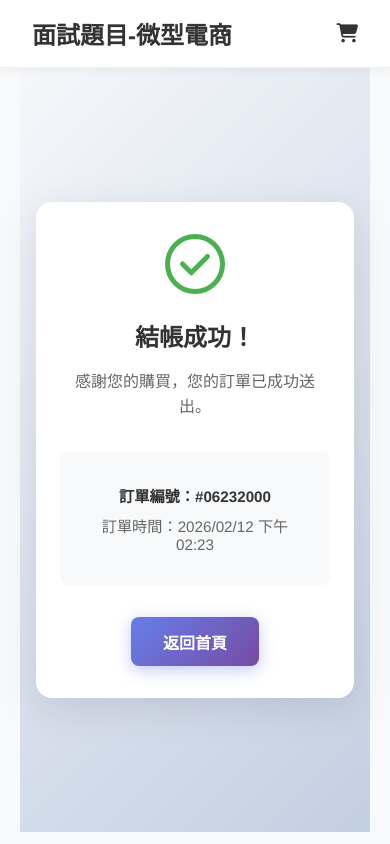
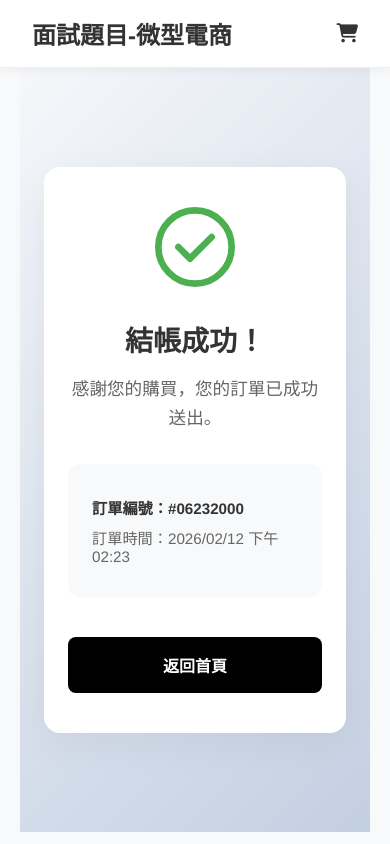
Before and after one commit to a6220498/interview-commerce, a Vue app: page /checkout-success in a window 390 px wide. Built offline with nearby package versions, Linux system fonts and the light colour scheme.

Commit message:
refactor: 將全域 SCSS 樣式拆分為模組化檔案，並更新組件以使用新的樣式結構與動畫。

```diff
--- /dev/null
+++ b/src/assets/scss/_animations.scss
@@ -0,0 +1,9 @@
+.fade-enter-active,
+.fade-leave-active {
+    transition: opacity 0.3s ease;
+}
+
+.fade-enter,
+.fade-leave-to {
+    opacity: 0;
+}
--- /dev/null
+++ b/src/assets/scss/_base.scss
@@ -0,0 +1,28 @@
+* {
+    box-sizing: border-box;
+}
+
+html {
+    width: 100%;
+    font-size: 16px;
+}
+
+body {
+    font-family: 'Helvetica Neue', Arial, sans-serif;
+    -webkit-font-smoothing: antialiased;
+    background-color: var(--background-color);
+    color: var(--text-primary);
+    margin: 0;
+    padding: 0;
+}
+
+#app {
+    width: 100%;
+    max-width: 2000px;
+}
+
+ul {
+    list-style: none;
+    padding: 0;
+    margin: 0;
+}
--- /dev/null
+++ b/src/assets/scss/_buttons.scss
@@ -0,0 +1,54 @@
+button {
+    cursor: pointer;
+    transition: all 0.2s ease;
+    border: none;
+    font-family: inherit;
+
+    &:active {
+        transform: scale(0.98);
+    }
+
+    &:disabled {
+        cursor: not-allowed;
+        opacity: 0.6;
+    }
+}
+
+.btn {
+    display: inline-flex;
+    align-items: center;
+    justify-content: center;
+    padding: 0.75rem 1.5rem;
+    border-radius: 8px;
+    font-weight: 600;
+    font-size: 1rem;
+    text-decoration: none;
+    cursor: pointer;
+    transition: all 0.2s cubic-bezier(0.4, 0, 0.2, 1);
+    white-space: nowrap;
+
+    &:active {
+        transform: scale(0.96);
+    }
+}
+
+.btn-primary {
+    @extend .btn;
+    background-color: var(--primary-color);
+    color: var(--text-on-dark);
+
+    &:hover {
+        filter: brightness(1.2);
+        transform: translateY(-1px);
+    }
+}
+
+.btn-secondary {
+    @extend .btn;
+    background-color: var(--bg-muted);
+    color: var(--text-primary);
+
+    &:hover {
+        background-color: var(--border-light);
+    }
+}
--- /dev/null
+++ b/src/assets/scss/_variables.scss
@@ -0,0 +1,27 @@
+:root {
+    // Brand & Status
+    --primary-color: #000000;
+    --secondary-color: #6c757d;
+    --cart-red-color: #e53935;
+    --success-color: #42b983;
+    --error-color: #dc3545;
+
+    // Backgrounds
+    --background-color: #f8f9fa;
+    --bg-card: #ffffff;
+    --bg-muted: #f5f5f5;
+
+    // Text
+    --text-primary: #333333;
+    --text-secondary: #666666;
+    --text-muted: #999999;
+    --text-on-dark: #ffffff;
+
+    // Borders
+    --border-light: #eeeeee;
+    --border-base: #dddddd;
+
+    // Overlays
+    --overlay-bg: rgba(0, 0, 0, 0.5);
+    --overlay-dark: rgba(0, 0, 0, 0.8);
+}
--- a/src/assets/styles.scss
+++ b/src/assets/styles.scss
@@ -1,66 +1,4 @@
-:root {
-  // Brand & Status
-  --primary-color: #000000;
-  --secondary-color: #6c757d;
-  --cart-red-color: #e53935;
-  --success-color: #42b983;
-  --error-color: #dc3545;
-
-  // Backgrounds
-  --background-color: #f8f9fa;
-  --bg-card: #ffffff;
-  --bg-muted: #f5f5f5;
-
-  // Text
-  --text-primary: #333333;
-  --text-secondary: #666666;
-  --text-muted: #999999;
-  --text-on-dark: #ffffff;
-
-  // Borders
-  --border-light: #eeeeee;
-  --border-base: #dddddd;
-
-  // Overlays
-  --overlay-bg: rgba(0, 0, 0, 0.5);
-  --overlay-dark: rgba(0, 0, 0, 0.8);
-}
-
-html {
-  width: 100%;
-  font-size: 16px;
-}
-
-body {
-  font-family: 'Helvetica Neue', Arial, sans-serif;
-  -webkit-font-smoothing: antialiased;
-  background-color: var(--background-color);
-  color: var(--text-primary);
-  margin: 0;
-  padding: 0;
-}
-
-#app {
-  width: 100%;
-  max-width: 2000px;
-}
-
-button {
-  cursor: pointer;
-  transition: all 0.2s ease;
-
-  &:active {
-    transform: scale(0.98);
-  }
-}
-
-/* Reset basics */
-* {
-  box-sizing: border-box;
-}
-
-ul {
-  list-style: none;
-  padding: 0;
-  margin: 0;
-}
+@import './scss/variables';
+@import './scss/base';
+@import './scss/buttons';
+@import './scss/animations';
--- a/src/components/AddToCartDialog.vue
+++ b/src/components/AddToCartDialog.vue
@@ -76,7 +76,6 @@ export default {
     },
     confirmAddToCart() {
       if (this.isValid) {
-        // Get image position for animation
         const img = this.$el.querySelector('.product-preview img')
         if (img) {
           const rect = img.getBoundingClientRect()
@@ -121,23 +120,19 @@ export default {
   box-shadow: 0 10px 25px rgba(0,0,0,0.1);
 }
 
+// Dialog specific transition extension
 .fade-enter-active, .fade-leave-active {
-  transition: opacity 0.3s;
-
   .dialog-content {
     transition: transform 0.3s cubic-bezier(0.175, 0.885, 0.32, 1.275);
   }
 }
 
 .fade-enter, .fade-leave-to {
-  opacity: 0;
-
   .dialog-content {
     transform: scale(0.9);
   }
 }
 
-// ... keep existing styles for header, body, footer ...
 .dialog-header {
     display: flex;
     justify-content: space-between;
@@ -227,36 +222,8 @@ export default {
     justify-content: flex-end;
     gap: 12px;
 
-    .btn {
-      padding: 10px 20px;
-      border-radius: 6px;
-      border: none;
-      cursor: pointer;
-      font-weight: 500;
-      transition: all 0.2s;
-
-      &.btn-secondary {
-        background: var(--bg-muted);
-        color: var(--text-primary);
-
-        &:hover {
-          background: #e9ecef;
-        }
-      }
-
-      &.btn-primary {
-        background: var(--primary-color);
-        color: white;
-
-        &:hover {
-          background: var(--primary-color);
-        }
-
-        &:disabled {
-          background: #aeb5bc;
-          cursor: not-allowed;
-        }
-      }
+    .btn-primary:disabled {
+      background: #aeb5bc;
     }
   }
 </style>
--- a/src/views/Cart.vue
+++ b/src/views/Cart.vue
@@ -98,24 +98,24 @@ export default {
     overflow: hidden; /* Prevent container itself from scrolling */
   }
 
-  // Fade transition for cart content switch
-  .fade-enter-active, .fade-leave-active {
-    transition: opacity 0.3s ease;
-  }
-
-  .fade-enter, .fade-leave-to {
-    opacity: 0;
+  .cart-items-container {
+    flex-grow: 1;
+    display: flex;
+    flex-direction: column;
+    overflow: hidden;
   }
 
   .empty-cart {
     text-align: center;
-    padding: 3rem;
+    padding: 4rem 2rem;
     background: var(--bg-muted);
-    border-radius: 8px;
+    border-radius: 12px;
+    margin-top: 2rem;
 
     p {
-      margin-bottom: 1.5rem;
+      margin-bottom: 2rem;
       color: var(--text-secondary);
+      font-size: 1.1rem;
     }
   }
 
@@ -124,9 +124,9 @@ export default {
     padding: 0;
     margin: 0;
     flex-grow: 1;
-    overflow-y: auto; /* Enable scrolling for list */
-    overflow-x: hidden; /* Hide horizontal scrollbar during animation */
-    padding-right: 10px; /* Space for scrollbar */
+    overflow-y: auto;
+    overflow-x: hidden;
+    padding-right: 10px;
 
     &::-webkit-scrollbar {
       width: 6px;
@@ -265,7 +265,7 @@ export default {
 
       .item-title {
         font-size: 0.875rem;
-        padding-right: 2rem; /* 为删除按钮留空间 */
+        padding-right: 2rem;
       }
 
       .item-meta {
@@ -296,10 +296,11 @@ export default {
 
   .cart-footer {
     display: flex;
-    flex-direction: column;
-    align-items: flex-end;
+    flex-direction: row;
+    justify-content: space-between;
+    align-items: center;
     gap: 1.5rem;
-    padding-top: 1rem;
+    padding-top: 1.5rem;
     border-top: 1px solid var(--border-light);
     margin-top: 1rem;
     background-color: var(--bg-card);
@@ -309,6 +310,8 @@ export default {
       font-size: 1.5rem;
       font-weight: bold;
       color: var(--text-primary);
+      display: flex;
+      align-items: center;
 
       .total-amount {
         margin-left: 1rem;
@@ -319,66 +322,29 @@ export default {
     .cart-actions {
       display: flex;
       gap: 1rem;
+      align-items: center;
     }
 
     @media (max-width: 600px) {
+      flex-direction: column;
+      align-items: flex-end;
       gap: 1rem;
-      padding-top: 0.75rem;
+      padding-top: 1rem;
 
       .cart-total {
-        font-size: 1.2rem;
-
-        .total-amount {
-          margin-left: 0.5rem;
-        }
+        font-size: 1.3rem;
       }
 
       .cart-actions {
-        gap: 0.5rem;
         width: 100%;
+        justify-content: flex-end;
 
-        a, button {
+        .btn {
           flex: 1;
-          text-align: center;
+          max-width: 150px;
         }
       }
     }
   }
-
-  .btn-primary, .btn-secondary {
-    display: inline-block;
-    padding: 0.8rem 2rem;
-    text-decoration: none;
-    border-radius: 4px;
-    font-weight: 500;
-    transition: all 0.3s;
-    border: none;
-    cursor: pointer;
-    font-size: 1rem;
-
-    @media (max-width: 600px) {
-      padding: 0.6rem 1rem;
-      font-size: 0.875rem;
-    }
-  }
-
-  .btn-primary {
-    background-color: var(--primary-color);
-    color: var(--text-on-dark);
-
-    &:hover {
-      background-color: var(--primary-color);
-      transform: translateY(-2px);
-    }
-  }
-
-  .btn-secondary {
-    background-color: var(--bg-muted);
-    color: var(--text-secondary);
-
-    &:hover {
-      background-color: var(--bg-muted);
-    }
-  }
 }
 </style>
--- a/src/views/CheckoutSuccess.vue
+++ b/src/views/CheckoutSuccess.vue
@@ -16,7 +16,7 @@
         <p class="order-time">訂單時間：{{ orderTime }}</p>
       </div>
 
-      <router-link to="/" class="btn-home">返回首頁</router-link>
+      <router-link to="/" class="btn-primary btn-home">返回首頁</router-link>
     </div>
   </div>
 </template>
@@ -63,28 +63,22 @@ export default {
   border-radius: 16px;
   padding: 3rem 2rem;
   text-align: center;
-  box-shadow: 0 10px 40px rgba(0, 0, 0, 0.1);
+  box-shadow: 0 10px 40px rgba(0, 0, 0, 0.05);
   max-width: 500px;
   width: 100%;
-  animation: slideUp 0.5s ease-out;
+  animation: slideUp 0.5s cubic-bezier(0.165, 0.84, 0.44, 1);
 }
 
 @keyframes slideUp {
-  from {
-    opacity: 0;
-    transform: translateY(30px);
-  }
-  to {
-    opacity: 1;
-    transform: translateY(0);
-  }
+  from { opacity: 0; transform: translateY(20px); }
+  to { opacity: 1; transform: translateY(0); }
 }
 
 .success-icon {
   margin: 0 auto 2rem;
   width: 80px;
   height: 80px;
-  animation: scaleIn 0.6s ease-out 0.2s both;
+  animation: scaleIn 0.6s cubic-bezier(0.175, 0.885, 0.32, 1.275) 0.2s both;
 
   svg {
     width: 100%;
@@ -93,14 +87,8 @@ export default {
 }
 
 @keyframes scaleIn {
-  from {
-    opacity: 0;
-    transform: scale(0);
-  }
-  to {
-    opacity: 1;
-    transform: scale(1);
-  }
+  from { opacity: 0; transform: scale(0.5); }
+  to { opacity: 1; transform: scale(1); }
 }
 
 h1 {
@@ -119,14 +107,17 @@ h1 {
 
 .order-info {
   background: var(--background-color);
-  border-radius: 8px;
+  border-radius: 12px;
   padding: 1.5rem;
-  margin-bottom: 2rem;
+  margin-bottom: 2.5rem;
+  text-align: left;
 
   p {
     margin: 0.5rem 0;
     color: var(--text-secondary);
     font-size: 0.95rem;
+    display: flex;
+    justify-content: space-between;
 
     &.order-number {
       font-weight: 600;
@@ -136,53 +127,21 @@ h1 {
 }
 
 .btn-home {
-  display: inline-block;
-  padding: 1rem 3rem;
-  background: linear-gradient(135deg, #667eea 0%, #764ba2 100%);
-  color: var(--text-on-dark);
-  text-decoration: none;
-  border-radius: 8px;
-  font-weight: 600;
-  font-size: 1.1rem;
-  transition: all 0.3s ease;
-  box-shadow: 0 4px 15px rgba(102, 126, 234, 0.4);
-
-  &:hover {
-    transform: translateY(-2px);
-    box-shadow: 0 6px 20px rgba(102, 126, 234, 0.5);
-  }
-
-  &:active {
-    transform: translateY(0);
-  }
+  width: 100%;
+  padding: 1rem;
 }
 
 @media (max-width: 600px) {
   .checkout-success {
-    padding: 1rem;
+    padding: 1.5rem;
   }
 
   .success-card {
-    padding: 2rem 1.5rem;
-  }
-
-  .success-icon {
-    width: 60px;
-    height: 60px;
-    margin-bottom: 1.5rem;
+    padding: 2.5rem 1.5rem;
   }
 
   h1 {
-    font-size: 1.5rem;
-  }
-
-  .success-message {
-    font-size: 1rem;
-  }
-
-  .btn-home {
-    padding: 0.8rem 2rem;
-    font-size: 1rem;
+    font-size: 1.75rem;
   }
 }
 </style>
--- a/src/views/Home.vue
+++ b/src/views/Home.vue
@@ -24,7 +24,7 @@
 </template>
 
 <script>
-import { mapState, mapGetters } from 'vuex'
+import { mapState } from 'vuex'
 import ProductCard from '@/components/ProductCard.vue'
 import AddToCartDialog from '@/components/AddToCartDialog.vue'
 
@@ -41,8 +41,7 @@ export default {
     }
   },
   computed: {
-    ...mapState(['products']),
-    ...mapGetters(['cartCount'])
+    ...mapState(['products'])
   },
   methods: {
     handleFlyAnimation({ rect, image }) {
```
